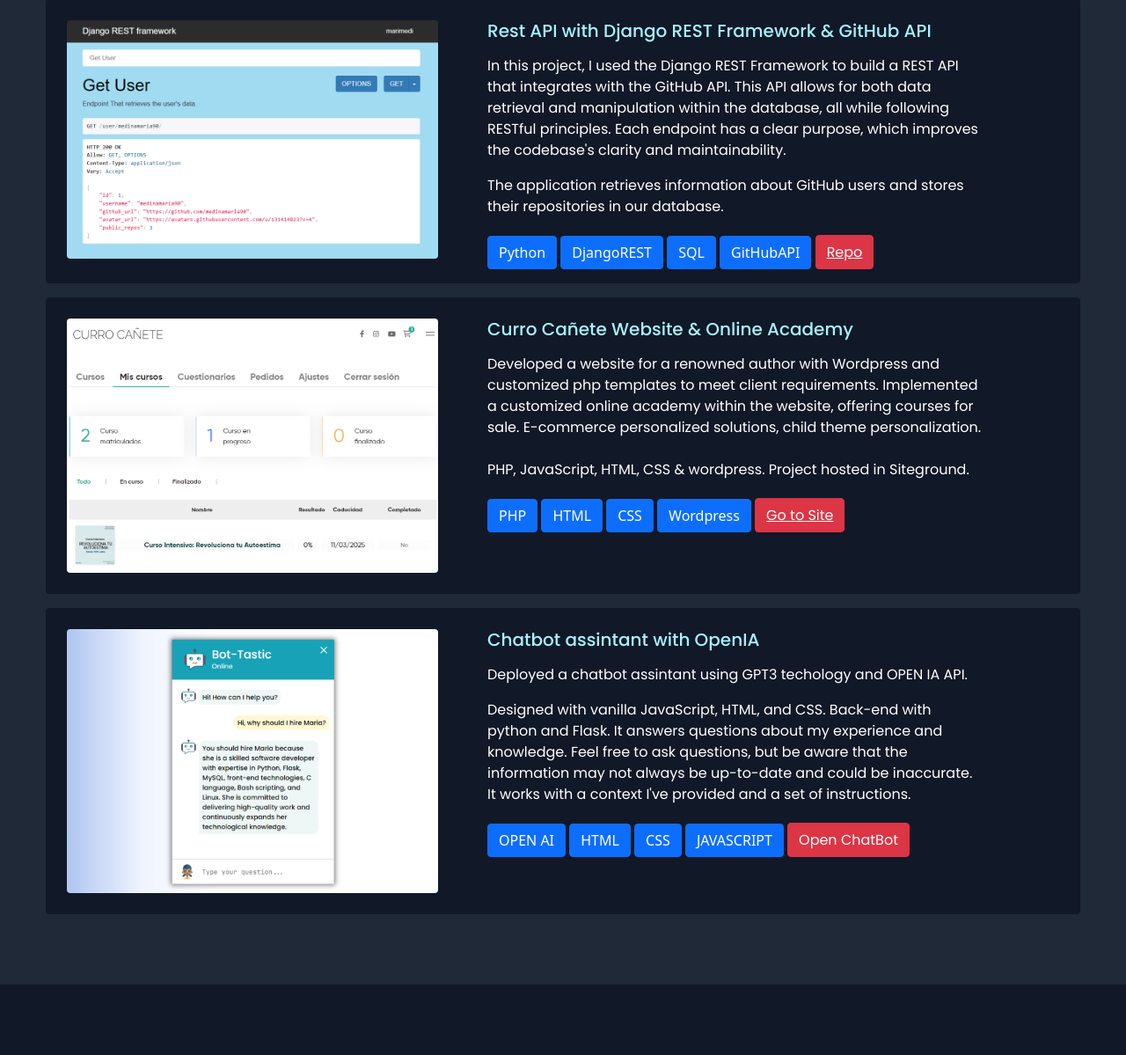
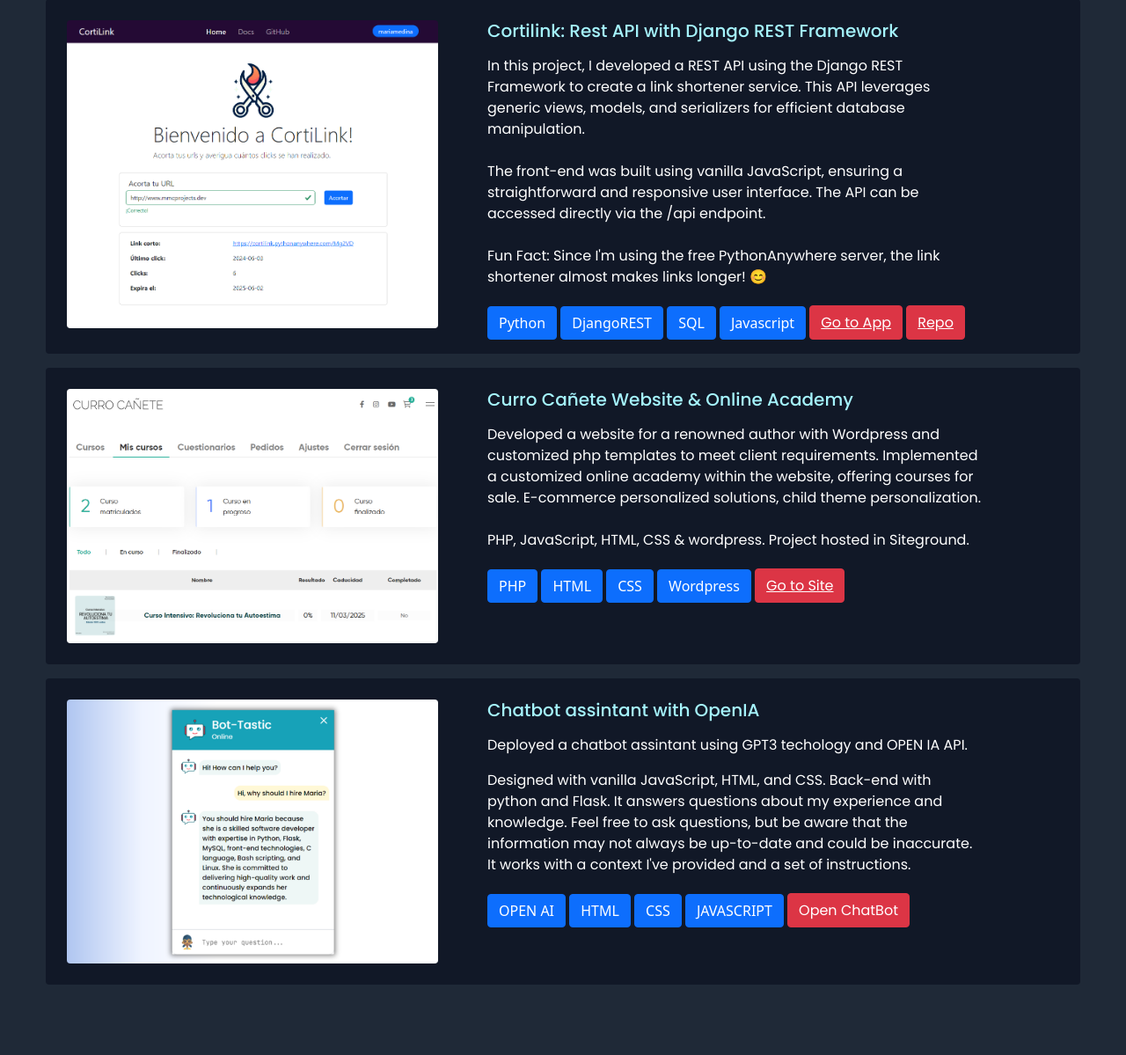
Before and after one commit to medinamaria90/My-Site, a Flask app: page /projects in a window 1280 px wide. Shown: the part 914-2113 px from the top of the page at 88% size. Before the commit the page ends 2033 px from the top, so only its background shows below. Run offline with Flask 3, Linux system fonts and the light colour scheme; some libraries are stand-ins or nearby versions; grey boxes are pictures that could not be loaded.

Commit message:
new project added

```diff
--- a/templates/projects.html
+++ b/templates/projects.html
@@ -82,20 +82,21 @@
       </div>
   </div>
 
-  <!-- API GITHUB -->
+  <!-- CORTILINK -->
   <div class="row dark_violeta_bg rounded mt-3">
     <div class="video col-lg-5 col-12 ps-lg-4 pt-4 pb-4">
-      <img style=""  class="rounded img_project" width="422"  src="../static/images/getRepos.png">
-    </div>
+      <img style=""  class="rounded img_project" width="422"  src="../static/images/cortilink.png">
+  </div>
     <br>
     <div style="color:#a5f3fc" class="col-lg-6 col-12 mt-4">
-      <h5> Rest API with Django REST Framework & GitHub API </h5>
+      <h5> Cortilink: Rest API with Django REST Framework </h5>
       <p class="mt-3">
-        In this project, I used the Django REST Framework to build a REST API that integrates with the GitHub API.
-        This API allows for both data retrieval and manipulation within the database, all while following RESTful principles.
-        Each endpoint has a clear purpose, which improves the codebase's clarity and maintainability.
-      <p> The application retrieves information about GitHub users and stores their repositories in our database.
-      </p>
+        In this project, I developed a REST API using the Django REST Framework to create a link shortener service. This API leverages generic views, models, and serializers for efficient database manipulation.
+        <br><br>
+        The front-end was built using vanilla JavaScript, ensuring a straightforward and responsive user interface. The API can be accessed directly via the /api endpoint.
+        <br><br>
+        Fun Fact:
+        Since I'm using the free PythonAnywhere server, the link shortener almost makes links longer! 😊
       <div class=mb-3>
         <button type="button" class="mt-1 btn btn-primary">
           Python
@@ -107,10 +108,13 @@
           SQL
         </button>
         <button type="button" class="mt-1 btn btn-primary">
-          GitHubAPI
+          Javascript
         </button>
         <button type="button" class="mt-1 btn btn-danger">
-          <a style="color:white" target="_blank" href="https://github.com/medinamaria90/Rest_API_django"> Repo </a>
+          <a style="color:white" target="_blank" href="https://cortilink.pythonanywhere.com/"> Go to App </a>
+        </button>
+        <button type="button" class="mt-1 btn btn-danger">
+          <a style="color:white" target="_blank" href="https://github.com/medinamaria90/acortadorurl"> Repo </a>
         </button>
       </div>
     </div>
```
Also changed, not shown: static/images/cortilink.png (added), static/images/getRepos.png (deleted), 1 other file.
